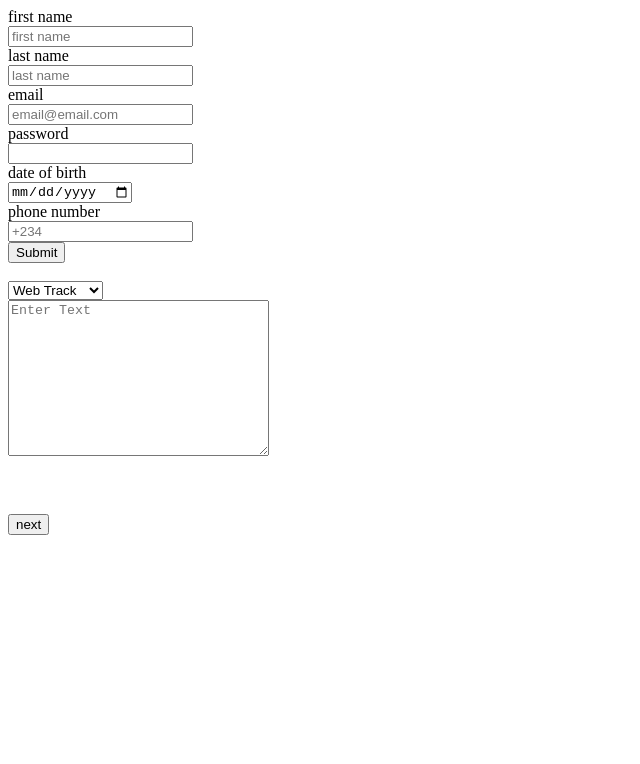
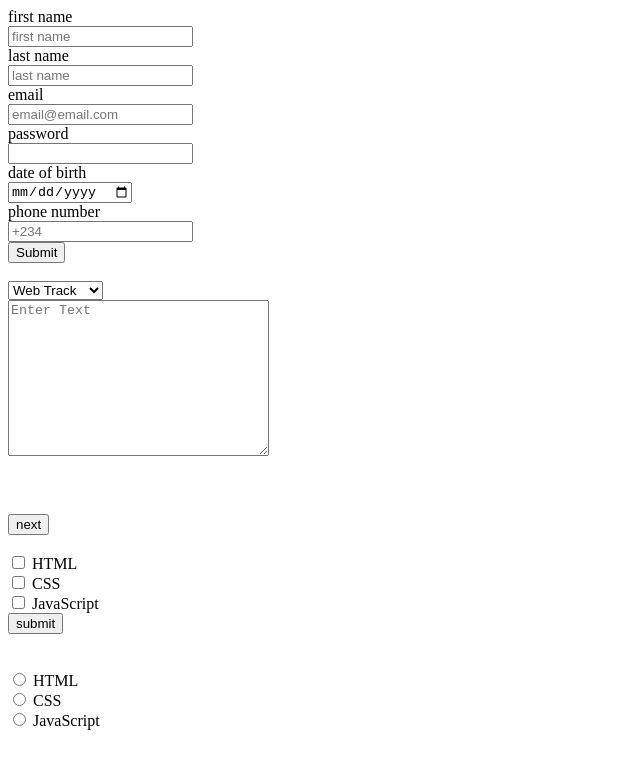
Before and after one commit to khoje16/htmlforms, a plain HTML site: page index.html in a window 1280 px wide. Shown: the whole page, without its empty margins (0-640 px from the left). Drawn offline with Linux system fonts and the light colour scheme.

Commit message:
update 2

```diff
--- a/index.html
+++ b/index.html
@@ -33,8 +33,18 @@
 <button type="submit">
     next
 </button>
-
+<br><br>
+<input type="checkbox"> HTML <br>
+<input type="checkbox"> CSS <br>
+<input type="checkbox"> JavaScript
+<br><button type="submit">submit</button>
+<br>
 
     </form>
+<br><br>
+    <input type="radio"> HTML <br>
+    <input type="radio"> CSS <br>
+    <input type="radio"> JavaScript <br>
+
 </body>
 </html>
```
